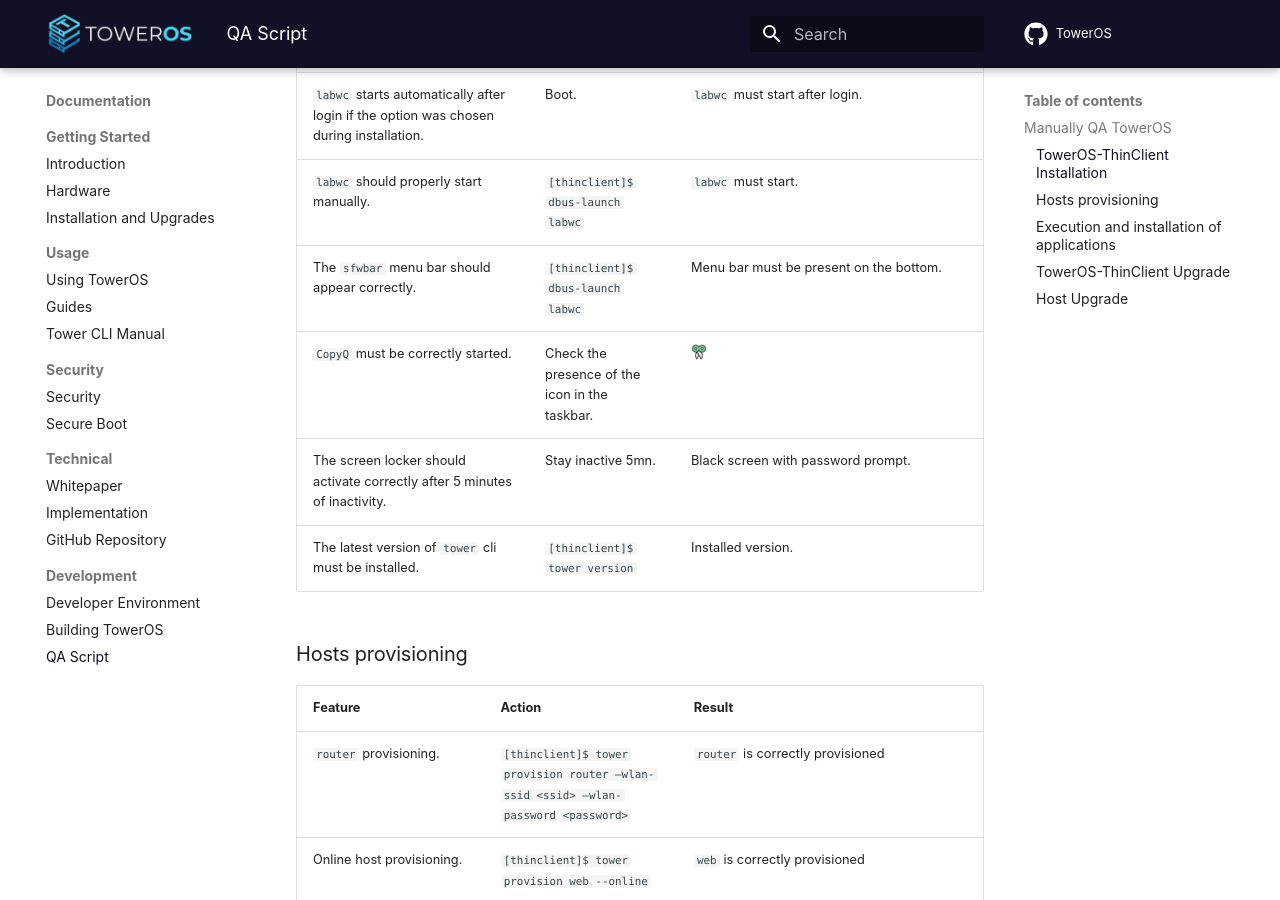
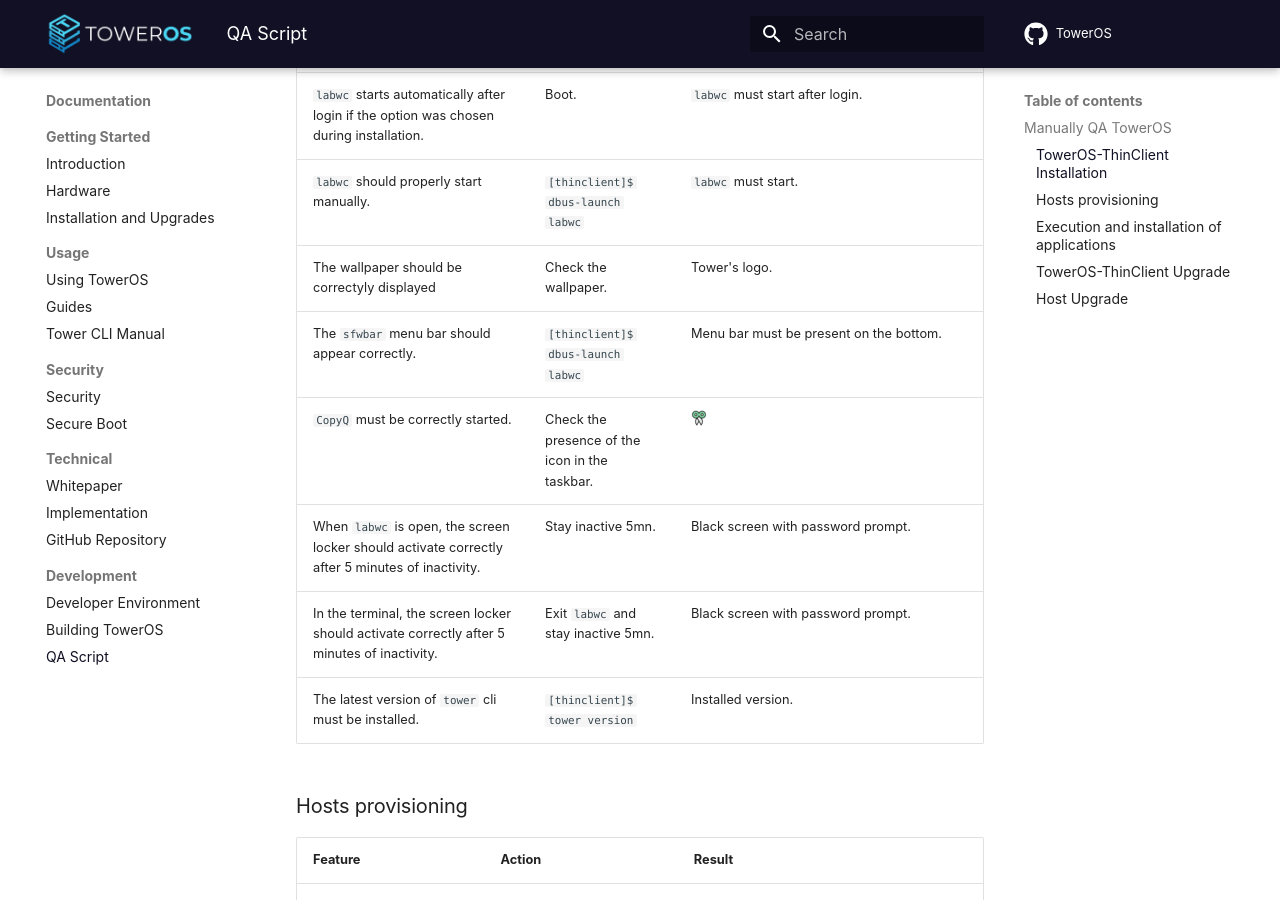
Before and after one commit to towercomputers/toweros, an MkDocs documentation site: the page built from docs/src/qa-script.md, in a window 1280 px wide and 900 px high, scrolled down 1921 px. Built offline with MkDocs 1.6.1 and Material for MkDocs 9.7.7, drawn with Linux system fonts in a browser that asks for light colours; comment, search, counter and statistics services are not loaded.

Commit message:
update QA script

```diff
--- a/docs/src/qa-script.md
+++ b/docs/src/qa-script.md
@@ -26,9 +26,11 @@
 | Bluetooth must be soft blocked. | `[thinclient]$ rfkill list bluetooth` | `Soft blocked: yes` |
 | `labwc` starts automatically after login if the option was chosen during installation. | Boot. | `labwc` must start after login. |
 | `labwc` should properly start manually. | `[thinclient]$ dbus-launch labwc` | `labwc` must start. |
+| The wallpaper should be correctyly displayed | Check the wallpaper. | Tower's logo. |
 | The `sfwbar` menu bar should appear correctly. | `[thinclient]$ dbus-launch labwc` | Menu bar must be present on the bottom. |
 | `CopyQ` must be correctly started. | Check the presence of the icon in the taskbar. | ![copyq](img/copyq.png) |
-| The screen locker should activate correctly after 5 minutes of inactivity. | Stay inactive 5mn. | Black screen with password prompt. |
+| When `labwc` is open, the screen locker should activate correctly after 5 minutes of inactivity. | Stay inactive 5mn. | Black screen with password prompt. |
+| In the terminal, the screen locker should activate correctly after 5 minutes of inactivity. | Exit `labwc` and stay inactive 5mn. | Black screen with password prompt. |
 | The latest version of `tower` cli must be installed. | `[thinclient]$ tower version`| Installed version. |
 
 ### Hosts provisioning
```
